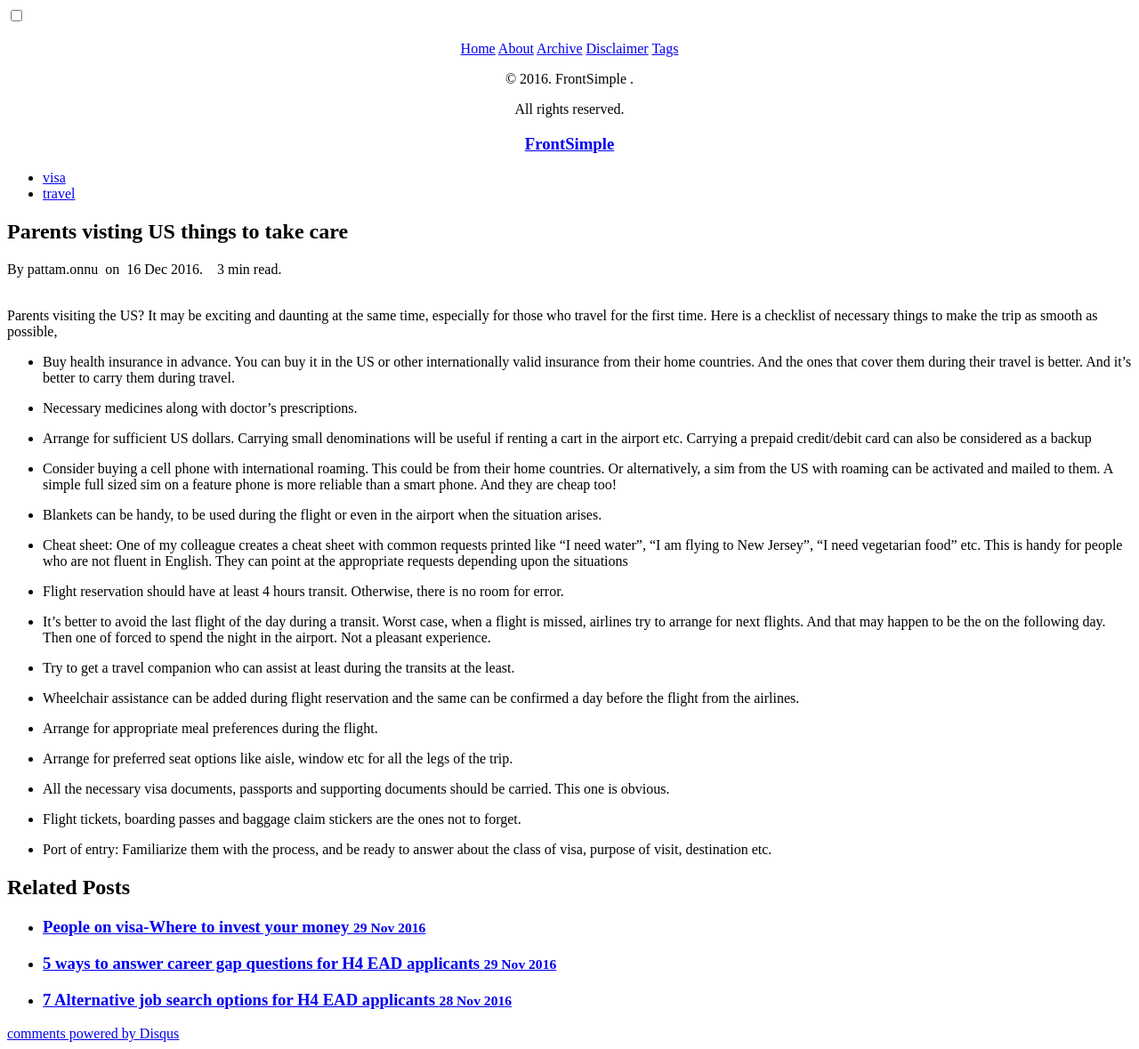
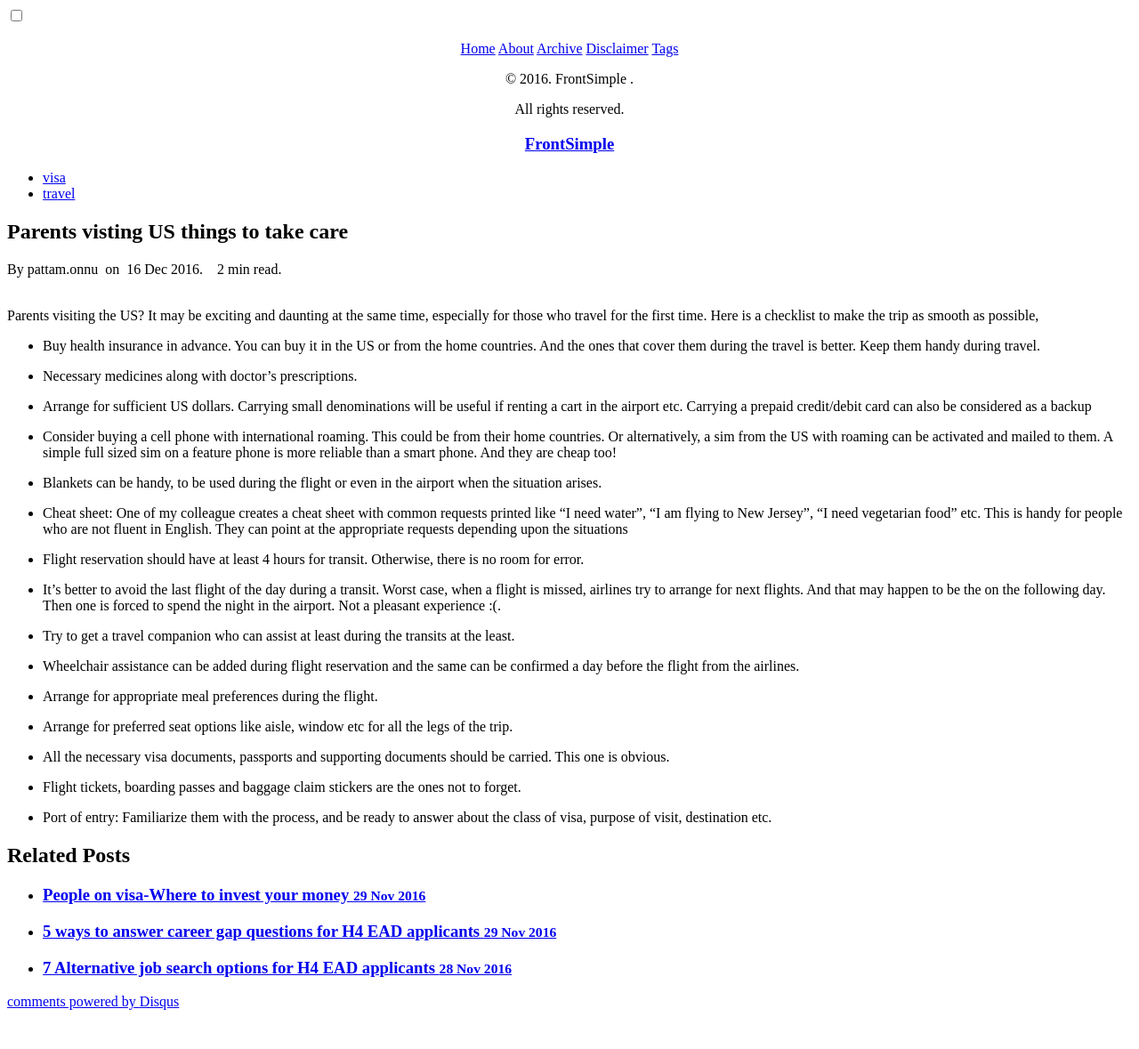
Before and after one commit to gitforwork2/gitforwork.github.io, a Jekyll site: the page built from _posts/2016-12-16-parents-visting-US-things-to-take-care.md, in a window 1280 px wide. Shown: the whole page at 89% size. Built offline with Jekyll 4.4.1, drawn with Linux system fonts in a browser that asks for light colours; comment, search, counter and statistics services are not loaded; after the commit the page ends 1143 px from its top, so only the background shows below that.

Commit message:
Update 2016-12-16-parents-visting-US-things-to-take-care.md

```diff
--- a/_posts/2016-12-16-parents-visting-US-things-to-take-care.md
+++ b/_posts/2016-12-16-parents-visting-US-things-to-take-care.md
@@ -8,9 +8,9 @@ description: Things to take care when parents are visting the US
 ---
 
 Parents visiting the US? It may be exciting and daunting at the same time, especially for those who travel for the first time.
-Here is a checklist of necessary things to make the trip as smooth as possible,
+Here is a checklist to make the trip as smooth as possible,
 
-- Buy health insurance in advance. You can buy it in the US or other internationally valid insurance from their home countries. And the ones that cover them during  their travel is better. And it's better to carry them during travel.
+- Buy health insurance in advance. You can buy it in the US or from the home countries. And the ones that cover them during the travel is better. Keep them handy during travel.
 
 - Necessary medicines along with doctor's prescriptions.
 
@@ -23,9 +23,9 @@ Carrying a prepaid credit/debit card can also be considered as a backup
 
 - Cheat sheet: One of my colleague creates a cheat sheet with common requests printed like "I need water", "I am flying to New Jersey", "I need vegetarian food" etc. This is handy for people who are not fluent in English. They can point at the appropriate requests depending upon the situations
 
-- Flight reservation should have at least 4 hours transit. Otherwise, there is no room for error.
+- Flight reservation should have at least 4 hours for transit. Otherwise, there is no room for error.
 
-- It's better to avoid the last flight of the day during a transit. Worst case, when a flight is missed, airlines try to arrange for next flights. And that may happen to be the on the following day. Then one of forced to spend the night in the airport. Not a pleasant experience.
+- It's better to avoid the last flight of the day during a transit. Worst case, when a flight is missed, airlines try to arrange for next flights. And that may happen to be the on the following day. Then one is forced to spend the night in the airport. Not a pleasant experience :(.
 
 - Try to get a travel companion who can assist at least during the transits at the least.
 
```
